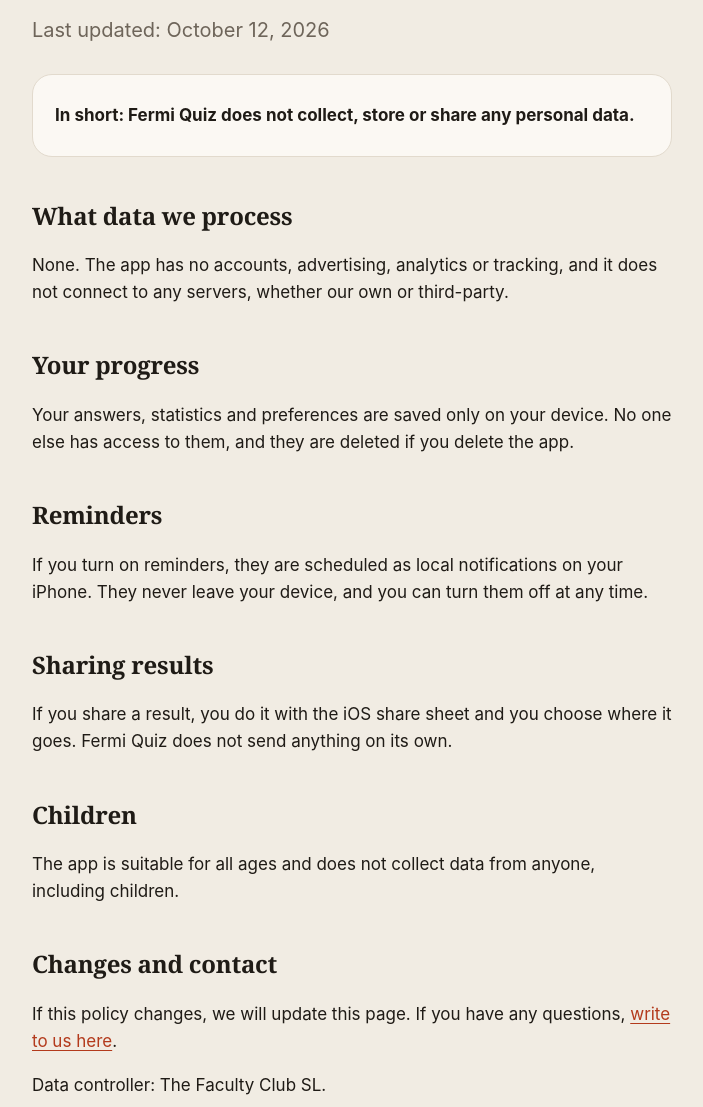
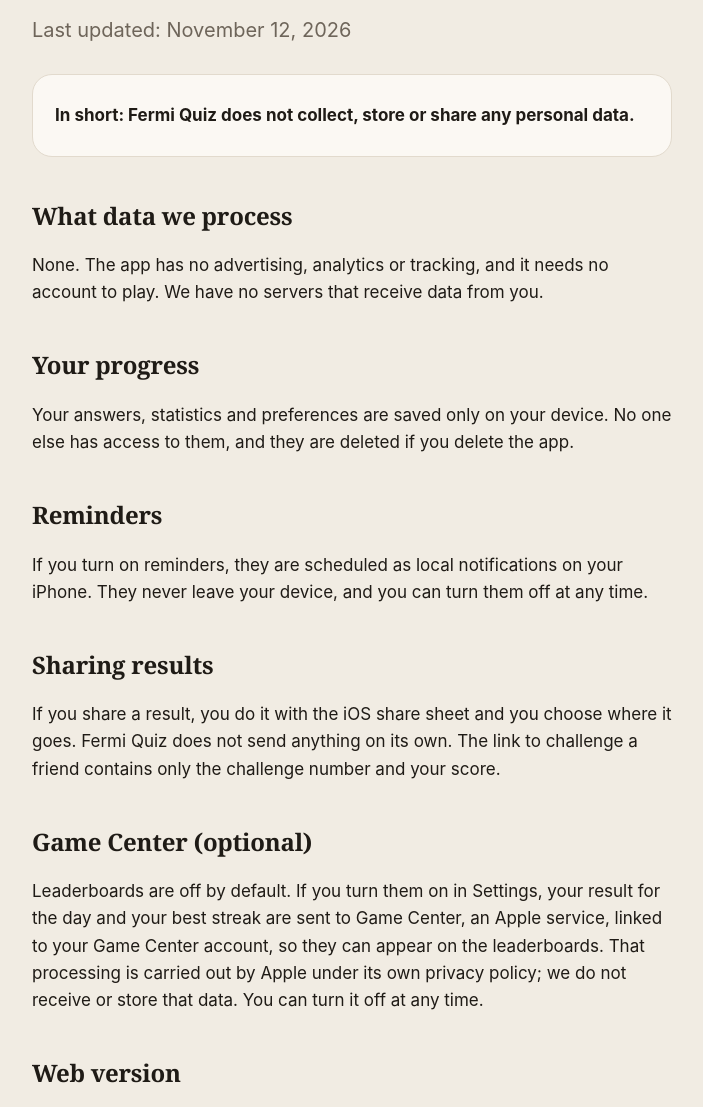
Before and after one commit to marcosclub/fermi-quiz, a plain HTML site: page en/privacy/index.html in a window 1280 px wide. Shown: the part 157-1264 px from the top of the page, without its empty margins (288-991 px from the left). Drawn offline with Linux system fonts and the light colour scheme.

Commit message:
Privacidad: Game Center opcional, enlaces de reto y versión web

```diff
--- a/en/privacy/index.html
+++ b/en/privacy/index.html
@@ -11,12 +11,12 @@
 <main>
   <p class="eyebrow"><a href="../">Fermi Quiz</a></p>
   <h1 class="brand" style="font-size:clamp(36px,7vw,48px);margin-top:12px">Privacy policy</h1>
-  <p class="lead">Last updated: October 12, 2026</p>
+  <p class="lead">Last updated: November 12, 2026</p>
 
   <div class="card"><p><strong>In short: Fermi Quiz does not collect, store or share any personal data.</strong></p></div>
 
   <h2>What data we process</h2>
-  <p>None. The app has no accounts, advertising, analytics or tracking, and it does not connect to any servers, whether our own or third-party.</p>
+  <p>None. The app has no advertising, analytics or tracking, and it needs no account to play. We have no servers that receive data from you.</p>
 
   <h2>Your progress</h2>
   <p>Your answers, statistics and preferences are saved only on your device. No one else has access to them, and they are deleted if you delete the app.</p>
@@ -25,7 +25,13 @@
   <p>If you turn on reminders, they are scheduled as local notifications on your iPhone. They never leave your device, and you can turn them off at any time.</p>
 
   <h2>Sharing results</h2>
-  <p>If you share a result, you do it with the iOS share sheet and you choose where it goes. Fermi Quiz does not send anything on its own.</p>
+  <p>If you share a result, you do it with the iOS share sheet and you choose where it goes. Fermi Quiz does not send anything on its own. The link to challenge a friend contains only the challenge number and your score.</p>
+
+  <h2>Game Center (optional)</h2>
+  <p>Leaderboards are off by default. If you turn them on in Settings, your result for the day and your best streak are sent to Game Center, an Apple service, linked to your Game Center account, so they can appear on the leaderboards. That processing is carried out by Apple under its own privacy policy; we do not receive or store that data. You can turn it off at any time.</p>
+
+  <h2>Web version</h2>
+  <p>The browser version (fermi.getmindmap.com/reto) saves your progress only in your browser's local storage. It uses no cookies, analytics or advertising. This website is hosted on GitHub Pages, which, like any web server, may log technical details of your visit, such as your IP address.</p>
 
   <h2>Children</h2>
   <p>The app is suitable for all ages and does not collect data from anyone, including children.</p>
```
Also changed, not shown: privacidad/index.html (+9 -3 lines).
